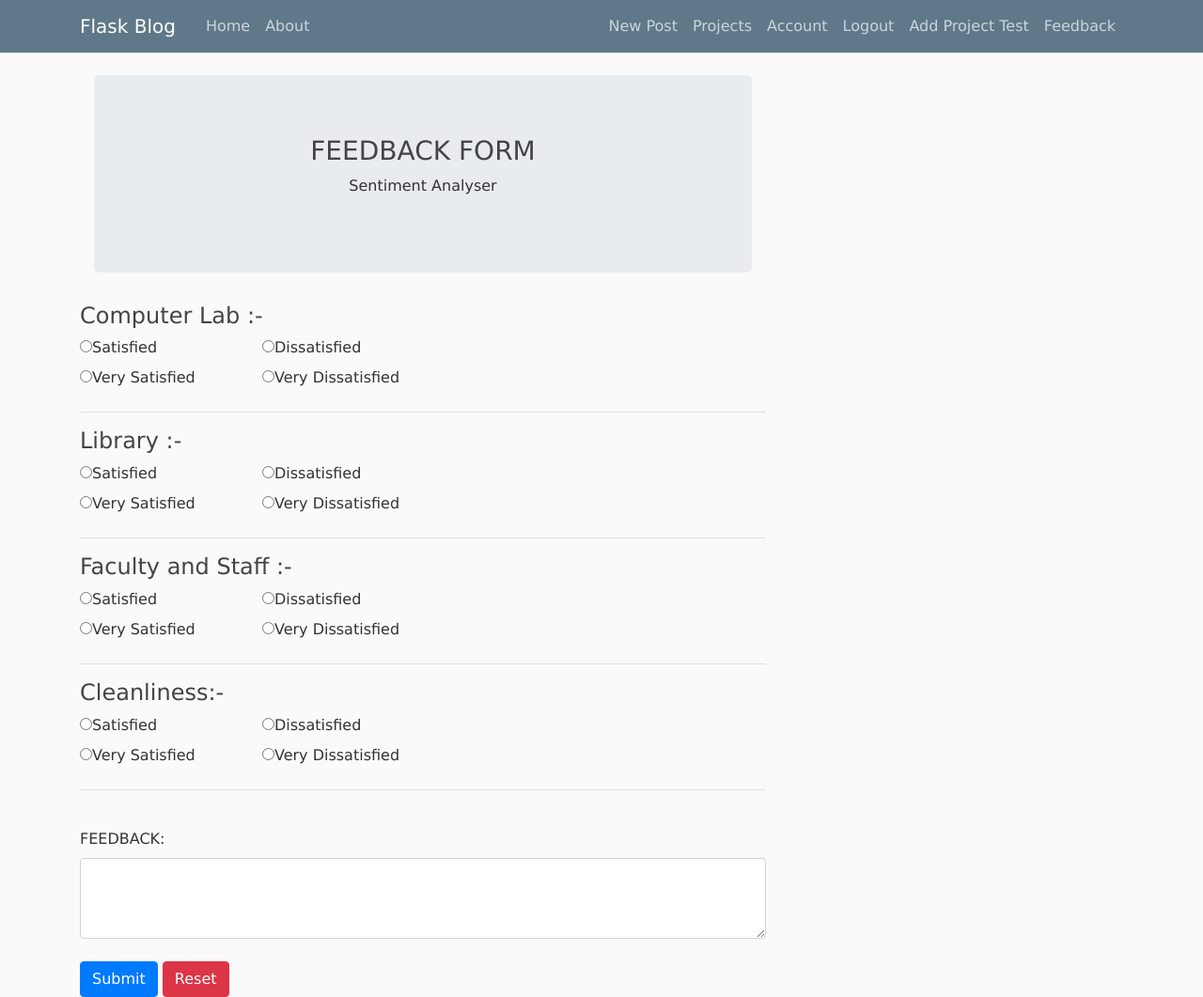
After one commit to manasbichoo/blog-web_app-flask, a Flask app: page /analyse in a window 1280 px wide. The commit adds this page. Shown: the whole page at 94% size. Run offline with Flask 2, Linux system fonts and the light colour scheme; a user stored in the database is signed in; some libraries are stand-ins or nearby versions.

Commit message:
Modified Added graphs, sentiment analysis, feedback form

```diff
--- a/flask/flaskblog/__init__.py
+++ b/flask/flaskblog/__init__.py
@@ -2,6 +2,7 @@ from flask import Flask
 from flask_sqlalchemy import SQLAlchemy
 from flask_bcrypt import Bcrypt
 from flask_login import LoginManager
+
 
 app = Flask(__name__)
 app.config['SECRET_KEY'] = '5791628bb0b13ce0c676dfde280ba245'
@@ -12,4 +13,5 @@ login_manager = LoginManager(app)
 login_manager.login_view = 'login'
 login_manager.login_message_category = 'info'
 
+
 from flaskblog import routes
--- a/flask/flaskblog/routes.py
+++ b/flask/flaskblog/routes.py
@@ -3,27 +3,40 @@ import secrets
 from PIL import Image
 from flask import render_template, url_for, flash, redirect, request, abort
 from flaskblog import app, db, bcrypt
-from flaskblog.forms import RegistrationForm, LoginForm, UpdateAccountForm, PostForm
-from flaskblog.models import User, Post
+from flaskblog.forms import RegistrationForm, LoginForm, UpdateAccountForm, PostForm, ProjectForm
+from flaskblog.models import User, Post, Project
 from flask_login import login_user, current_user, logout_user, login_required
 import pandas as pd
 import urllib.request
 import sqlite3
 from bs4 import BeautifulSoup as bs
+# NLP Packages
+from textblob import TextBlob,Word
+import random
+import time
+#PLOTS
+import matplotlib.pyplot as plt
+from wordcloud import WordCloud
 
 
+
+
+
+
+#########HOME-Blogs Display################
 @app.route("/")
 @app.route("/home")
 def home():
     posts = Post.query.all()
-    return render_template('home.html', posts=posts)
+    projects = Project.query.all()
+    return render_template('home.html', posts=posts, projects=projects)
 
-
+#############ABOUT- ADD Project Description###########
 @app.route("/about")
 def about():
     return render_template('about.html', title='About')
 
-
+################Registration ######################
 @app.route("/register", methods=['GET', 'POST'])
 def register():
     if current_user.is_authenticated:
@@ -38,7 +51,7 @@ def register():
         return redirect(url_for('login'))
     return render_template('register.html', title='Register', form=form)
 
-
+##############LOGIN###########################################
 @app.route("/login", methods=['GET', 'POST'])
 def login():
     if current_user.is_authenticated:
@@ -54,13 +67,13 @@ def login():
             flash('Login Unsuccessful. Please check email and password', 'danger')
     return render_template('login.html', title='Login', form=form)
 
-
+##############LOGOUT############################
 @app.route("/logout")
 def logout():
     logout_user()
     return redirect(url_for('home'))
 
-
+######################PICTURE-Account##############
 def save_picture(form_picture):
     random_hex = secrets.token_hex(8)
     _, f_ext = os.path.splitext(form_picture.filename)
@@ -74,7 +87,7 @@ def save_picture(form_picture):
 
     return picture_fn
 
-
+##################UPDATE ACCOUNT########################
 @app.route("/account", methods=['GET', 'POST'])
 @login_required
 def account():
@@ -95,7 +108,7 @@ def account():
     return render_template('account.html', title='Account',
                            image_file=image_file, form=form)
 
-
+#################ADD POST################################
 @app.route("/post/new", methods=['GET', 'POST'])
 @login_required
 def new_post():
@@ -110,12 +123,13 @@ def new_post():
                            form=form, legend='New Post')
 
 
+###########################POST DESCRIPTION###############################
 @app.route("/post/<int:post_id>")
 def post(post_id):
     post = Post.query.get_or_404(post_id)
     return render_template('post.html', title=post.title, post=post)
 
-
+#########################UPDATE POST###################################
 @app.route("/post/<int:post_id>/update", methods=['GET', 'POST'])
 @login_required
 def update_post(post_id):
@@ -135,6 +149,7 @@ def update_post(post_id):
     return render_template('create_post.html', title='Update Post',
                            form=form, legend='Update Post')
 
+#########################DELETE POST#######################################
 
 @app.route("/post/<int:post_id>/delete", methods=['POST'])
 @login_required
@@ -149,20 +164,17 @@ def delete_post(post_id):
 
 
 
-    ##################################################
+##########################ADD PROJECT - GITHUB SCRAPPER#############################
 @app.route("/project", methods=['GET', 'POST'])
 @login_required
 def project():
     conn = sqlite3.connect(r"E:\COLLEGE PROJECTS\collegeproject\example.db")
     if request.method == 'POST':
         result = request.form["URL"]
-
-
-
+        inputurl=result
+        url=inputurl+'?tab=repositories'
         df = {'Projects':[],'Link':[],'Language':[],'Name':[]}
 
-        inputurl=result
-        url=inputurl+'?tab=repositories'
         content = urllib.request.urlopen(url).read()
         soup = bs(content,'html.parser')
 
@@ -202,3 +214,69 @@ def project():
         conn.commit()
         conn.close()
         return render_template('index.html', table = df3.to_html())
+
+
+#################PROJECT TEST FORM################################
+@app.route("/testproject", methods=['GET', 'POST'])
+@login_required
+def projecttest():
+    form = ProjectForm()
+    if form.validate_on_submit():
+        project = Project(title=form.title.data, url=form.url.data, language=form.language.data, author=form.author.data)
+        db.session.add(project)
+        db.session.commit()
+        flash('Your project has been added!', 'success')
+        return redirect(url_for('home'))
+    return render_template('projecttest.html', title='New Project',
+                           form=form, legend='New Project')
+
+###############################################################
+@app.route('/analyse',methods=['POST','GET'])
+@login_required
+def analyse():
+    start = time.time()
+    if request.method == 'POST':
+        result1 = float(request.form["ac"])
+        result2 = float(request.form["ac2"])
+        result3 = float(request.form["ac3"])
+        result4 = float(request.form["ac4"])
+        finalresult=result1+result2+result3+result4
+        ########PLOT#################
+        data = pd.array(['Computer Lab','Library','Faculty','Cleanliness'])
+        names =pd.array([result1,result2,result3,result4])
+
+        plt.bar(data, names,color='black')
+        '''fig, axs = plt.subplots(1, 3, figsize=(10,10), sharey=True)
+        axs[0].bar(names, values)
+        axs[1].scatter(names, values)
+        axs[2].plot(names, values)
+        fig.suptitle('Categorical Plotting')'''
+        name=str(current_user.id)
+        path=r"E:/COLLEGE PROJECTS/blog/flask/flaskblog/static/images/"
+        finalpath=path+name+'.png'
+        plt.savefig(finalpath)
+        urllll='/static/images/'+name+'.png'
+        ####################NLP#################
+        rawtext = request.form['rawtext']
+        ########plot wordmap################
+        name1=name+'word'
+        finalpath1=path+name1+'.png'
+        text=(str(rawtext))
+        wordcloud = WordCloud(width=480, height=480, margin=0).generate(text)
+        plt.imshow(wordcloud, interpolation='bilinear')
+        plt.axis("off")
+        plt.margins(x=0, y=0)
+        plt.savefig(finalpath1)
+        urlll='/static/images/'+name1+'.png'
+
+        #NLP Stuff
+        blob = TextBlob(rawtext)
+        received_text2 = blob
+        blob_sentiment,blob_subjectivity = blob.sentiment.polarity+finalresult,blob.sentiment.subjectivity
+        if blob_sentiment > 0:
+            return render_template('positive.html',user=current_user.username,blob_sentiment=blob_sentiment,blob_subjectivity=blob_subjectivity,url =urllll,url1=urlll)
+        else:
+            return render_template('negative.html',user=current_user.username,blob_sentiment=blob_sentiment,blob_subjectivity=blob_subjectivity,url =urllll,url1=urlll)
+
+    else:
+        return render_template('feedback.html')
--- a/flask/flaskblog/static/main.css
+++ b/flask/flaskblog/static/main.css
@@ -135,3 +135,7 @@ tr:nth-child(odd)   { background-color:#eee; }
 tr:nth-child(even)  { background-color:#fff; }
 
 tr:hover            { background-color: #ffff99;}
+
+.table table-striped table-dark{
+      color: red;
+    }
--- /dev/null
+++ b/flask/flaskblog/templates/feedback.html
@@ -0,0 +1,83 @@
+{%extends "layout.html"%}
+{% block content%}
+
+
+<div class="container">
+	<div class="jumbotron text-center">
+		<h3>FEEDBACK FORM</h3>
+		<p>Sentiment Analyser</p>
+	</div>
+</div>
+
+	<form method="POST" action="{{ url_for('analyse')}}" id="myForm">
+
+		<div class="radio">
+											<h4>Computer Lab :-</h4>
+											<label><input   name="ac" id="ac1" value=0.5 type="radio" >Satisfied</label>
+											&nbsp;&nbsp;&nbsp;&nbsp;&nbsp;&nbsp;&nbsp;&nbsp;&nbsp;&nbsp;&nbsp;&nbsp;&nbsp;&nbsp;&nbsp; &nbsp;&nbsp;&nbsp;&nbsp;
+											<label><input aria-required="true"  name="ac" id="ac2" value=-0.5 type="radio">Dissatisfied</label><br>
+											<label><input   name="ac" id="ac3" value=1 type="radio" >Very Satisfied
+											</label>
+											&nbsp;&nbsp;&nbsp;&nbsp;&nbsp;&nbsp;&nbsp;&nbsp;&nbsp;&nbsp;&nbsp;&nbsp;
+											<label><input   name="ac" id="ac4" value=-1 type="radio" >Very Dissatisfied</label>
+										</div><hr>
+
+        <div class="radio">
+											<h4>Library :-</h4>
+											<label><input   name="ac2" id="ac1" value=0.5 type="radio" >Satisfied</label>
+											&nbsp;&nbsp;&nbsp;&nbsp;&nbsp;&nbsp;&nbsp;&nbsp;&nbsp;&nbsp;&nbsp;&nbsp;&nbsp;&nbsp;&nbsp; &nbsp;&nbsp;&nbsp;&nbsp;
+											<label><input aria-required="true"  name="ac2" id="ac2" value=-0.5 type="radio">Dissatisfied</label><br>
+											<label><input   name="ac2" id="ac3" value=1 type="radio" >Very Satisfied
+											</label>
+											&nbsp;&nbsp;&nbsp;&nbsp;&nbsp;&nbsp;&nbsp;&nbsp;&nbsp;&nbsp;&nbsp;&nbsp;
+											<label><input   name="ac2" id="ac4" value=-1 type="radio" >Very Dissatisfied</label>
+										</div><hr>
+
+        <div class="radio">
+											<h4>Faculty and Staff :-</h4>
+											<label><input   name="ac3" id="ac1" value=0.5 type="radio" >Satisfied</label>
+											&nbsp;&nbsp;&nbsp;&nbsp;&nbsp;&nbsp;&nbsp;&nbsp;&nbsp;&nbsp;&nbsp;&nbsp;&nbsp;&nbsp;&nbsp; &nbsp;&nbsp;&nbsp;&nbsp;
+											<label><input aria-required="true"  name="ac3" id="ac2" value=-0.5 type="radio">Dissatisfied</label><br>
+											<label><input   name="ac3" id="ac3" value=1 type="radio" >Very Satisfied
+											</label>
+											&nbsp;&nbsp;&nbsp;&nbsp;&nbsp;&nbsp;&nbsp;&nbsp;&nbsp;&nbsp;&nbsp;&nbsp;
+											<label><input   name="ac3" id="ac4" value=-1 type="radio" >Very Dissatisfied</label>
+								</div><hr>
+
+		<div class="radio">
+											<h4>Cleanliness:-</h4>
+											<label><input   name="ac4" id="ac1" value=0.5 type="radio" >Satisfied</label>
+											&nbsp;&nbsp;&nbsp;&nbsp;&nbsp;&nbsp;&nbsp;&nbsp;&nbsp;&nbsp;&nbsp;&nbsp;&nbsp;&nbsp;&nbsp; &nbsp;&nbsp;&nbsp;&nbsp;
+											<label><input aria-required="true"  name="ac4" id="ac2" value=-0.5 type="radio">Dissatisfied</label><br>
+											<label><input   name="ac4" id="ac3" value=1 type="radio" >Very Satisfied
+											</label>
+											&nbsp;&nbsp;&nbsp;&nbsp;&nbsp;&nbsp;&nbsp;&nbsp;&nbsp;&nbsp;&nbsp;&nbsp;
+											<label><input   name="ac4" id="ac4" value=-1 type="radio" >Very Dissatisfied</label>
+										</div><hr>
+									</br>
+		<label >FEEDBACK:</label>
+    <textarea class="form-control" rows="3" cols="2" name="rawtext"></textarea>
+</br>
+    <input type="submit" value="Submit" class="btn btn-primary ">
+
+
+    <a href="{{ url_for('analyse')}}" type="button" class="btn btn-danger" > Reset</a>
+
+	</form>
+
+
+
+
+
+
+
+
+
+
+
+
+
+
+
+
+{%endblock content%}
--- a/flask/flaskblog/templates/layout.html
+++ b/flask/flaskblog/templates/layout.html
@@ -38,6 +38,8 @@
 			   <a class="nav-item nav-link" href="{{url_for('project')}}">Projects</a>
 			   <a class="nav-item nav-link" href="{{url_for('account')}}">Account</a>
 		       <a class="nav-item nav-link" href="{{url_for('logout')}}">Logout</a>
+		       <a class="nav-item nav-link" href="{{url_for('projecttest')}}">Add Project Test</a>
+		       <a class="nav-item nav-link" href="{{url_for('analyse')}}">Feedback</a>
 			{% else %}
 		       <a class="nav-item nav-link" href="{{url_for('login')}}">Login</a>
 		       <a class="nav-item nav-link" href="{{url_for('register')}}">Register</a>
--- a/flask/run.py
+++ b/flask/run.py
@@ -2,5 +2,6 @@
 
 from flaskblog import app
 
+
 if __name__ == '__main__':
 	app.run(debug=True)
```
Also changed, not shown: flask/flaskblog/templates/home.html (+16 -0 lines), flask/flaskblog/templates/index.html (+4 -3 lines), flask/flaskblog/templates/negative.html (added, +13 -0 lines), flask/flaskblog/templates/positive.html (added, +13 -0 lines), flask/flaskblog/templates/projecttest.html (added, +66 -0 lines), flask/flaskblog/site.db, flask/flaskblog/static/images.png (added), flask/flaskblog/static/images/1.png (added), flask/flaskblog/static/images/1word.png (added), flask/flaskblog/static/images/manasbichoo.png (added), flask/flaskblog/static/images/new_plot.png (added), flask/flaskblog/static/images/plot1.png (added), flask/flaskblog/static/profile_pics/2d4499267a99bcae.jpg (added).
